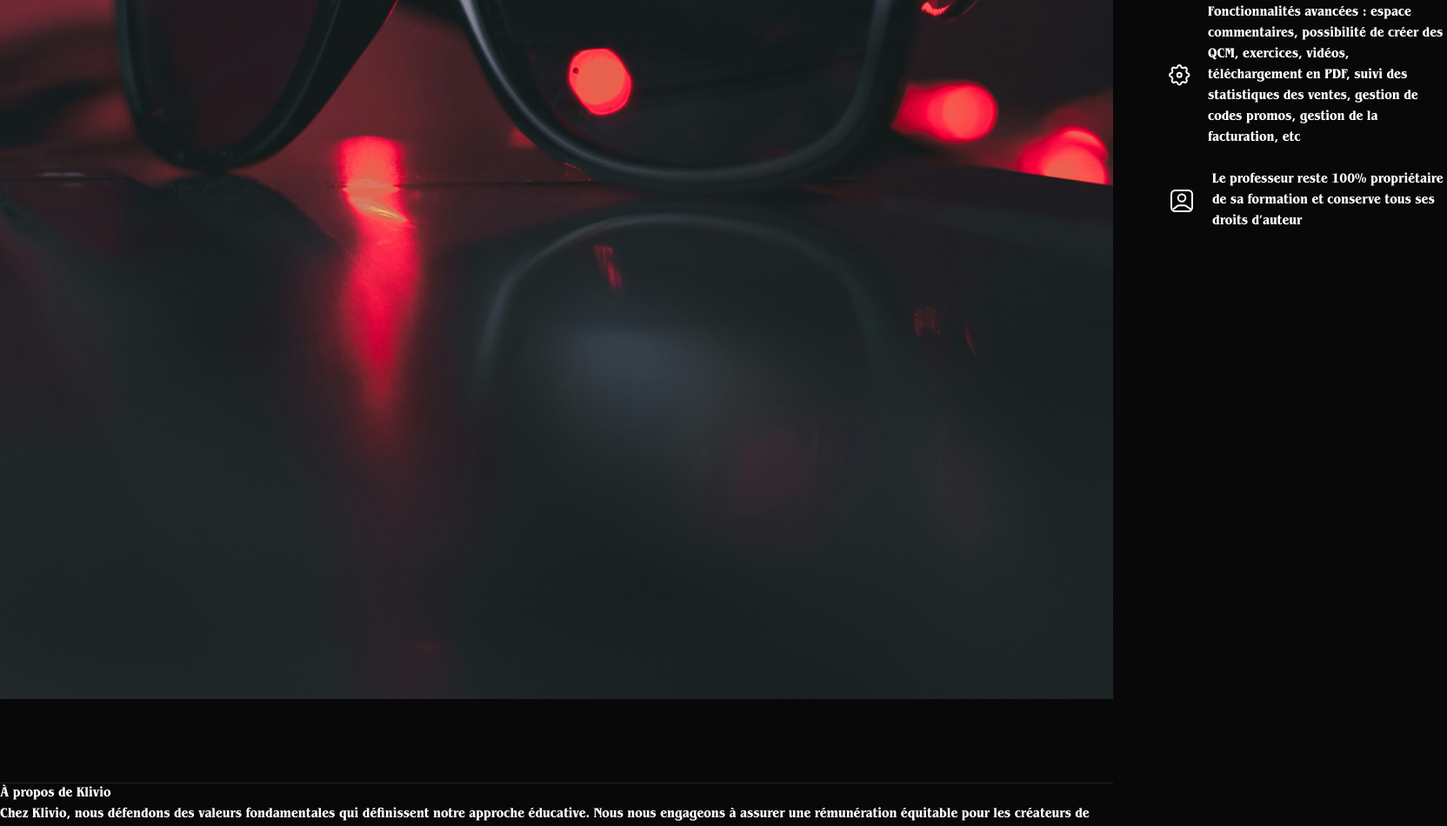
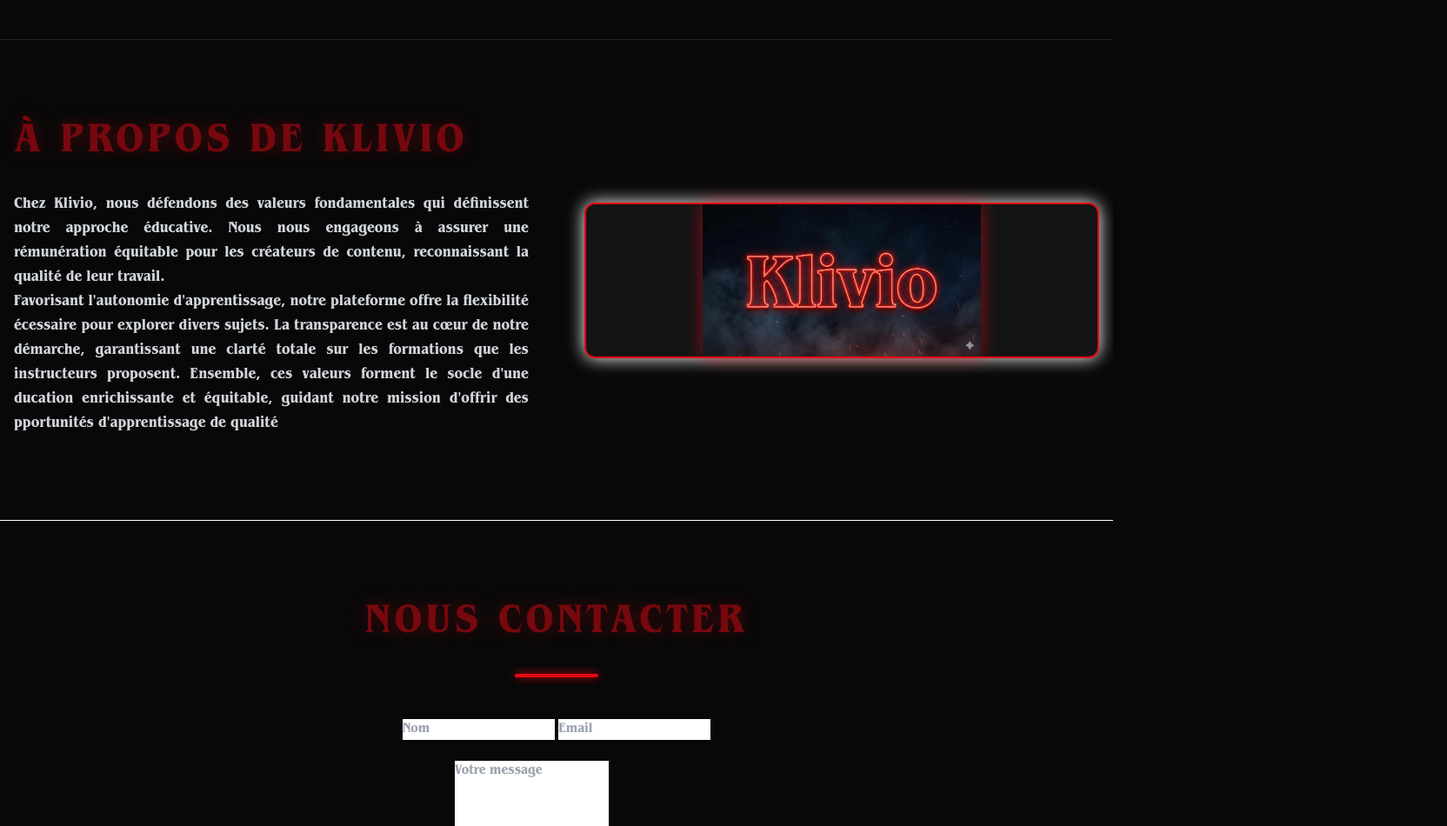
Before and after one commit to Meegy-exe/Klivio, a plain HTML site: page tailwind/index.html in a window 1280 px wide. Shown: the part 4448-5398 px from the top of the page at 87% size, 1664 px wide, since content can reach past the window. Drawn offline with nearby package versions, Linux system fonts and the light colour scheme; files whose address does not match are found by name.

Commit message:
ajout section a propos

```diff
--- a/tailwind/index.html
+++ b/tailwind/index.html
@@ -27,6 +27,7 @@
                         'red': '0 0 10px rgba(229, 9, 20, 0.6)',
                         'white': '0 0 20px rgba(255, 255, 255, 0.3)',
                         'black': '0 10px 20px rgba(0, 0, 0, 0.8)',
+                        'test' : '0 0 30px rgba(229, 9, 20, 0, 3)',
                     },
                     dropShadow: {
                         'red': '0 0 10px rgba(229, 9, 20, 0.6)',
@@ -414,7 +415,8 @@
         <section class="relative bg-black py-24 z-10 border border-white/10">
             <div class="container justify-between items-center flex flex-col gap-16 mx-auto px-4 md:flex-row">
                 <div class="md:w-1/2 w-full space-y-8">
-                    <h2 class="font-bold text-red md:text-5xl tracking-widest drop-shadow-red mb-8 uppercase" title="Les avantages Klivio">Les avantages Klivio</h2>
+                    <h2 class="font-bold text-red md:text-5xl tracking-widest drop-shadow-red mb-8 uppercase animate-pulse"
+                        title="Les avantages Klivio">Les avantages Klivio</h2>
                     <ul class="space-y-6">
                         <li class="flex items-center hover:translate-x-2 gap-5 ">
                             <img class="object-contain drop-shadow-red w-8 h-8" src="./img/icon-arrow-up-right.svg"
@@ -424,45 +426,47 @@
                             <!-- <span class="text-xl text-gray-300 group-hover:text-white transition-colors">Suivi de sa progression</span> -->
                         </li>
                         <li class="flex items-center hover:translate-x-2 gap-5 ">
-                            <img class="object-contain drop-shadow-red w-8 h-8" src="./img/icon-edit.svg" alt="Icone d'un stylo qui écrit"
-                                title="Icone stylo">
+                            <img class="object-contain drop-shadow-red w-8 h-8" src="./img/icon-edit.svg"
+                                alt="Icone d'un stylo qui écrit" title="Icone stylo">
                             Exercices et QCM pour la mise en pratique
                         </li>
                         <li class="flex items-center hover:translate-x-2 gap-5 ">
-                            <img class="object-contain drop-shadow-red w-8 h-8" src="./img/icon-download.svg" alt="Icone de téléchargement"
-                                title="Icone téléchargement">
+                            <img class="object-contain drop-shadow-red w-8 h-8" src="./img/icon-download.svg"
+                                alt="Icone de téléchargement" title="Icone téléchargement">
                             Possibilité de télécharger/imprimer les formations
                         </li>
                         <li class="flex items-center hover:translate-x-2 gap-5 ">
-                            <img class="object-contain drop-shadow-red w-8 h-8" src="./img/icon-star.svg" alt="Icone d'étoile"
-                                title="Icone d'étoile">
+                            <img class="object-contain drop-shadow-red w-8 h-8" src="./img/icon-star.svg"
+                                alt="Icone d'étoile" title="Icone d'étoile">
                             Contenu qualitatif et vérifié
                         </li>
                         <li class="flex items-center hover:translate-x-2 gap-5 ">
-                            <img class="object-contain drop-shadow-red w-8 h-8" src="./img/icon-clock-backward.svg" alt="Icone d'horloge"
-                                title="Icone d'horloge">
+                            <img class="object-contain drop-shadow-red w-8 h-8" src="./img/icon-clock-backward.svg"
+                                alt="Icone d'horloge" title="Icone d'horloge">
                             Suivi en autonomie, 24h/24, 7j/7
                         </li>
                         <li class="flex items-center hover:translate-x-2 gap-5 ">
-                            <img class="object-contain drop-shadow-red w-8 h-8" src="./img/icon-annotation-typing.svg" alt="Icone de tchat"
-                                title="Icone de tchat">
+                            <img class="object-contain drop-shadow-red w-8 h-8" src="./img/icon-annotation-typing.svg"
+                                alt="Icone de tchat" title="Icone de tchat">
                             Espaces d'échanges dédiés pour poser ses questions sur les formations
                         </li>
                     </ul>
                 </div>
-                <img class="border-red/50 shadow-white w-full md:w-1/2 rounded-xl border-2 object-cover" src="./img/avantage.jpg"
-                    alt="Photo d'une télévision" title="Photo section avantage">
+                <img class="border-red/50 shadow-white w-full md:w-1/2 rounded-xl border-2 object-cover"
+                    src="./img/avantage.jpg" alt="Photo d'une télévision" title="Photo section avantage">
             </div>
         </section>
         <!-- warning revoir class pour img surement pas bonne -->
         <!-- Créer vos formations avec Klivio -->
         <section class="relative z-10 py-24 border-b border-white/10 bg-black">
             <div class="container flex flex-col md:flex-row mx-auto items-center justify-between gap-16">
-                <img id="border-red/50 shadow-white w-full md:w-1/2 rounded-xl border-2 object-cover" src="./img/glasses.jpg"
-                    alt="Photo d'une paire de lunette"
+                <img id="imgBureau" class="border-red/50 shadow-white w-full md:w-1/2 rounded-xl border-2 object-cover"
+                    src="./img/glasses.jpg" alt="Photo d'une paire de lunette"
                     title="Photo section créer vos formations">
                 <div class="w-full space-y-8 md:w-1/2">
-                    <h2 id="titre-vos-form" class="font-bold text-red md:text-5xl text-3xl tracking-widest drop-shadow-red font-stranger mb-8 uppercase">Créez vos formations avec Klivio</h2>
+                    <h2 id="titre-vos-form"
+                        class="font-bold text-red md:text-5xl text-3xl tracking-widest drop-shadow-red font-stranger mb-8 uppercase animate-pulse">
+                        Créez vos formations avec Klivio</h2>
                     <ul class="space-y-6">
                         <li class="flex items-center hover:translate-x-2 gap-5 ">
                             <img class="iconVosForm" src="./img/icon-coin-hand.svg"
@@ -499,11 +503,13 @@
             <!-- </div> -->
         </section>
         <!-- A PROPOS DE KLIVIO -->
-        <section class="section-a-propos">
-            <div class="responsive">
-                <div class="aProposContent">
-                    <h2 class="titre-a-propos" title="A propos de Klivio">À propos de Klivio</h2>
-                    <p class="pAPropos">Chez Klivio, nous défendons des valeurs fondamentales qui définissent notre
+        <section class="relative py-24 z-10 bg-black">
+            <div class="container relative flex flex-col mx-auto px-4 justify-between gap-16 md:flex-row items-center">
+                <div class="space-y-8 md:w-1/2 w-full">
+                    <h2 class="font-stranger font-bold mb-8 text-3xl animate-pulse md:text-5xl text-red tracking-widest drop-shadow-red uppercase"
+                        title="A propos de Klivio">À propos de Klivio</h2>
+                    <p class="text-justify text-lg text-gray-300">Chez Klivio, nous défendons des valeurs fondamentales
+                        qui définissent notre
                         approche
                         éducative.
                         Nous nous engageons à assurer une rémunération équitable pour les créateurs de contenu,
@@ -520,18 +526,18 @@
                         d'apprentissage de qualité
                     </p>
                 </div>
-                <div id="blueBlock" title="Image bloc bleu">
-                    <img id="logoAP" src=" ./images/logo.png" alt="Logo Klivio" title="Logo Klivio">
+                <div id="blueBlock" class="bg-[#141414] shadow-white flex justify-center w-full border-2 border-red rounded-xl hover:scale-105 md:w-1/2" title="Fond noir">
+                    <img id="logoAP" class="object-contain drop-shadow-red max-w-xs w-full h-auto" src="./img/autre-logo/logoKlivio.jpg" alt="Logo Klivio" title="Logo Klivio">
                 </div>
             </div>
         </section>
         <!-- NOUS CONTACTER -->
-        <section class="section-contact">
-            <div class="responsive">
-                <div class="contactContent">
-                    <h2 id="titreContact" title="Nous contacter">Nous contacter</h2>
-                    <div id="barre-séparateur"></div>
-                    <form class="contactForm">
+        <section class="relative z-10 bg-black border-t border-white py-24" >
+            <div class="container px-4 mx-auto">
+                <div class="text-center max-w-4xl mx-auto">
+                    <h2 class="font-stranger font-bold text-3xl text-red md:text-5xl tracking-widest drop-shadow-red animate-pulse mb-8 uppercase" id="titreContact" title="Nous contacter">Nous contacter</h2>
+                    <div id="barre-séparateur" class="bg-[#E50914] rounded shadow-[0_0_10px_#E50914] w-24 h-1 mx-auto mb-12"></div>
+                    <form class="space-y-6">
                         <div id="form">
                             <input class="contactUs" type="text" id="name" name="name" placeholder="Nom" title="Nom"
                                 required>
```
Lines whose indentation alone changed are shown as unchanged.
